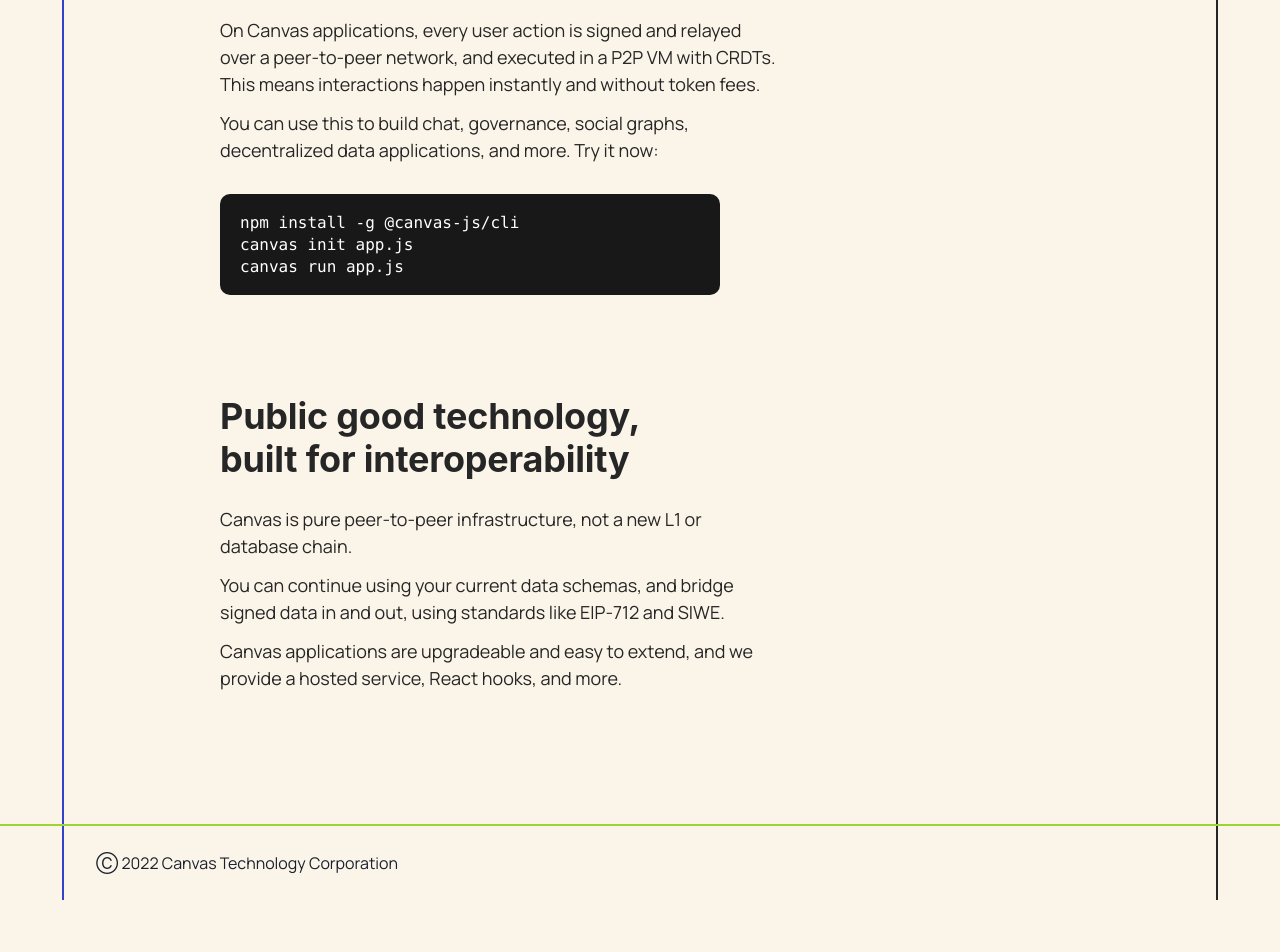
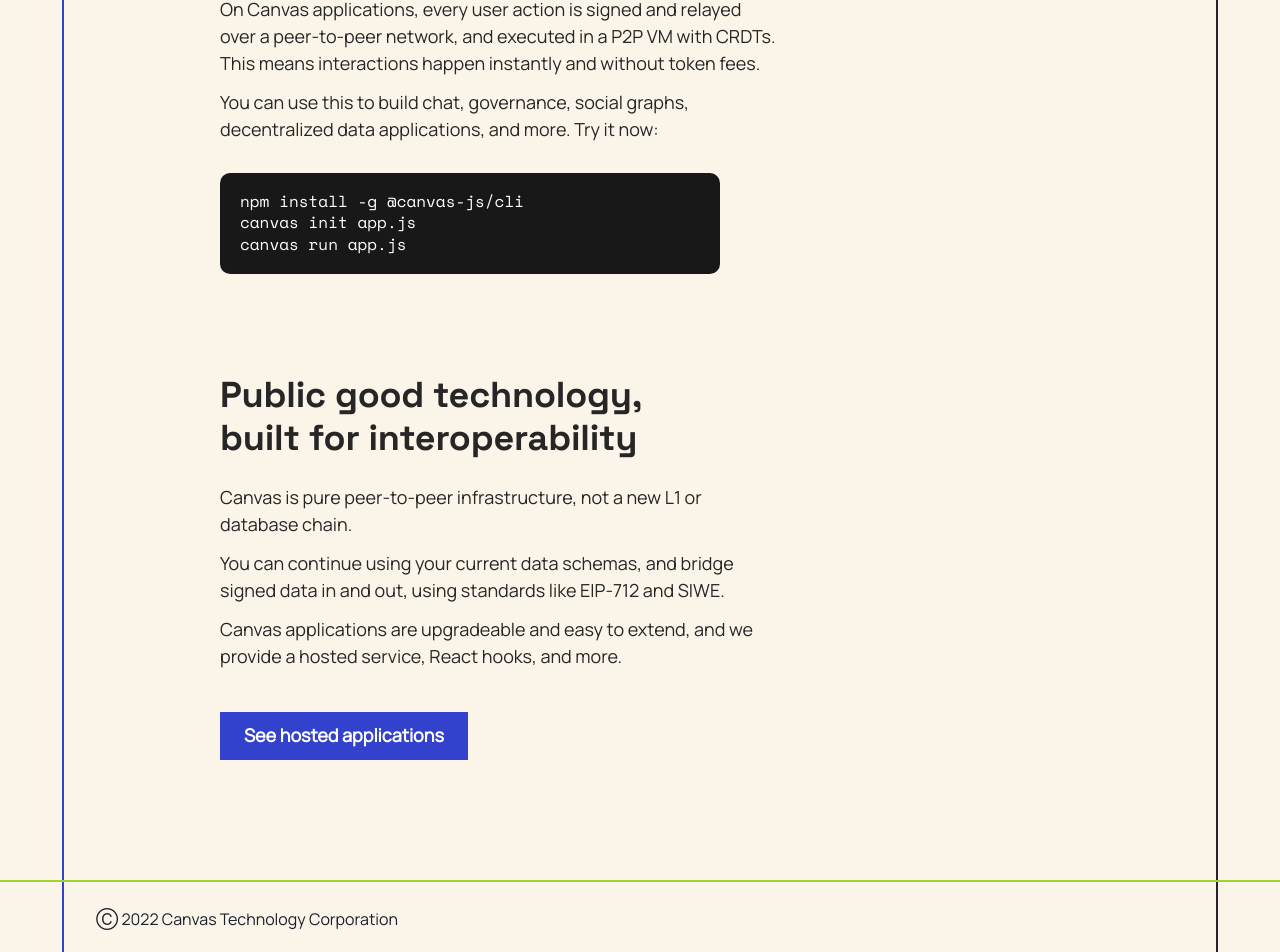
Before and after one commit to canvasxyz/canvas-homepage, a Next.js app: page / in a window 1280 px wide. Shown: the part 613-1565 px from the top of the page. Before the commit the page ends 1513 px from the top, so only its background shows below. Built offline with nearby package versions, Linux system fonts and the light colour scheme.

Commit message:
finish setup

```diff
--- a/package.json
+++ b/package.json
@@ -13,7 +13,8 @@
     "@emotion/react": "^11.9.0",
     "@emotion/styled": "^11.8.1",
     "@fontsource/manrope": "^4.5.13",
-    "@fontsource/space-mono": "^4.5.8",
+    "@fontsource/space-grotesk": "^4.5.13",
+    "@fontsource/space-mono": "^4.5.12",
     "focus-visible": "^5.2.0",
     "framer-motion": "^6.3.3",
     "matter-js": "^0.18.0",
--- a/pages/index.js
+++ b/pages/index.js
@@ -1,4 +1,5 @@
 import Head from "next/head"
+import NextLink from "next/link"
 
 import {
   Flex,
@@ -16,7 +17,8 @@
 import { useState, useRef, useEffect } from "react"
 
 import "@fontsource/space-mono"
-import "@fontsource/space-mono/700.css"
+import "@fontsource/space-grotesk"
+import "@fontsource/space-grotesk/700.css"
 import "@fontsource/manrope"
 
 const validateEmail = (email) => {
@@ -209,7 +211,7 @@
                 fontFamily="Space Grotesk, -apple-system, BlinkMacSystemFont, Segoe UI, Roboto, Oxygen,
               Ubuntu, Cantarell, Fira Sans, Droid Sans, Helvetica Neue, sans-serif"
                 letterSpacing="-0.2px"
-                fontSize={["30px", "36px", "42px", "45px"]}
+                fontSize={["2rem", "2rem", "2.25rem", "2.25rem"]}
                 maxWidth="700px"
                 mt="36px"
                 mb="24px"
@@ -276,7 +278,7 @@
                   <Flex flexDirection={["column", "column", "row", "row"]}>
                     <Input
                       size="lg"
-                      maxWidth="350px"
+                      maxWidth={["none", "none", "350px", "350px"]}
                       borderRadius="0"
                       border="2px solid #262626"
                       borderColor="#262626"
@@ -306,7 +308,7 @@
                       _active={{
                         backgroundColor: "#222E9B",
                       }}
-                      whileTap={{ scale: 0.9 }}
+                      whileTap={{ scale: 0.96 }}
                     >
                       {sending ? "Submitting" : "Submit"}
                     </Button>
@@ -343,10 +345,12 @@
                   borderRadius="10px"
                   maxWidth="500px"
                   lineHeight="1.35"
+                  as="pre"
+                  fontFamily="Space Mono, monospace"
                 >
-                  <pre>{`npm install -g @canvas-js/cli
+                  {`npm install -g @canvas-js/cli
 canvas init app.js
-canvas run app.js`}</pre>
+canvas run app.js`}
                 </Text>
               </Box>
               <Box>
@@ -374,6 +378,30 @@
                   provide a hosted service, React hooks, and more.
                 </Text>
               </Box>
+              <Box>
+                <NextLink
+                  href="https://hub.canvas.xyz"
+                  passHref
+                  target="_blank"
+                  noreferrer
+                  noopener
+                >
+                  <Button
+                    as={motion.button}
+                    type="submit"
+                    colorScheme="blue"
+                    size="lg"
+                    mt="30px"
+                    borderRadius="0"
+                    backgroundColor="#3242CD"
+                    _hover={{ backgroundColor: "#222E9B" }}
+                    _active={{ backgroundColor: "#222E9B" }}
+                    whileTap={{ scale: 0.96 }}
+                  >
+                    See hosted applications
+                  </Button>
+                </NextLink>
+              </Box>
             </Box>
           </Box>
         </Flex>
```
Also changed, not shown: 1 other file (tests, documents, lock files or other folders).
